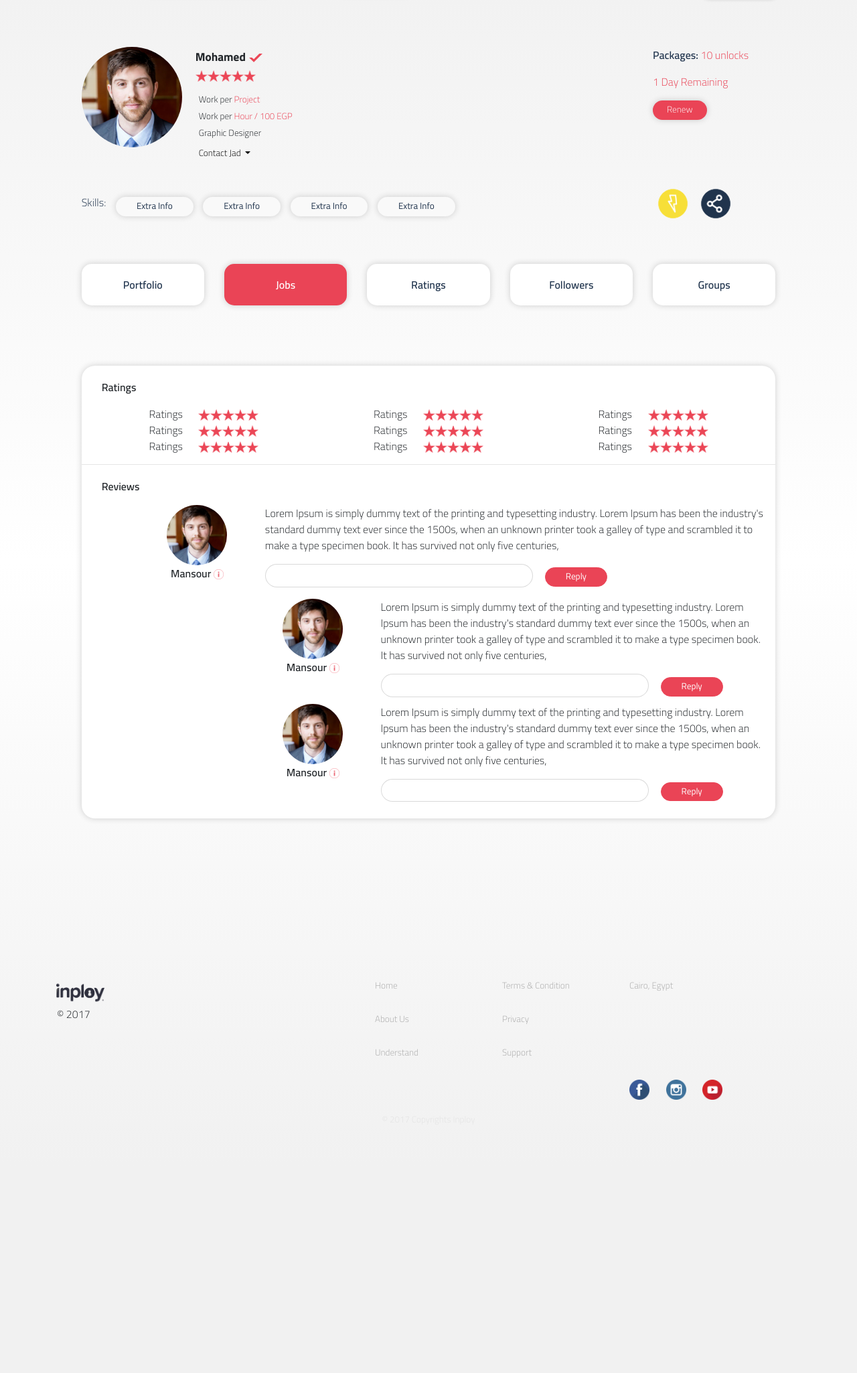
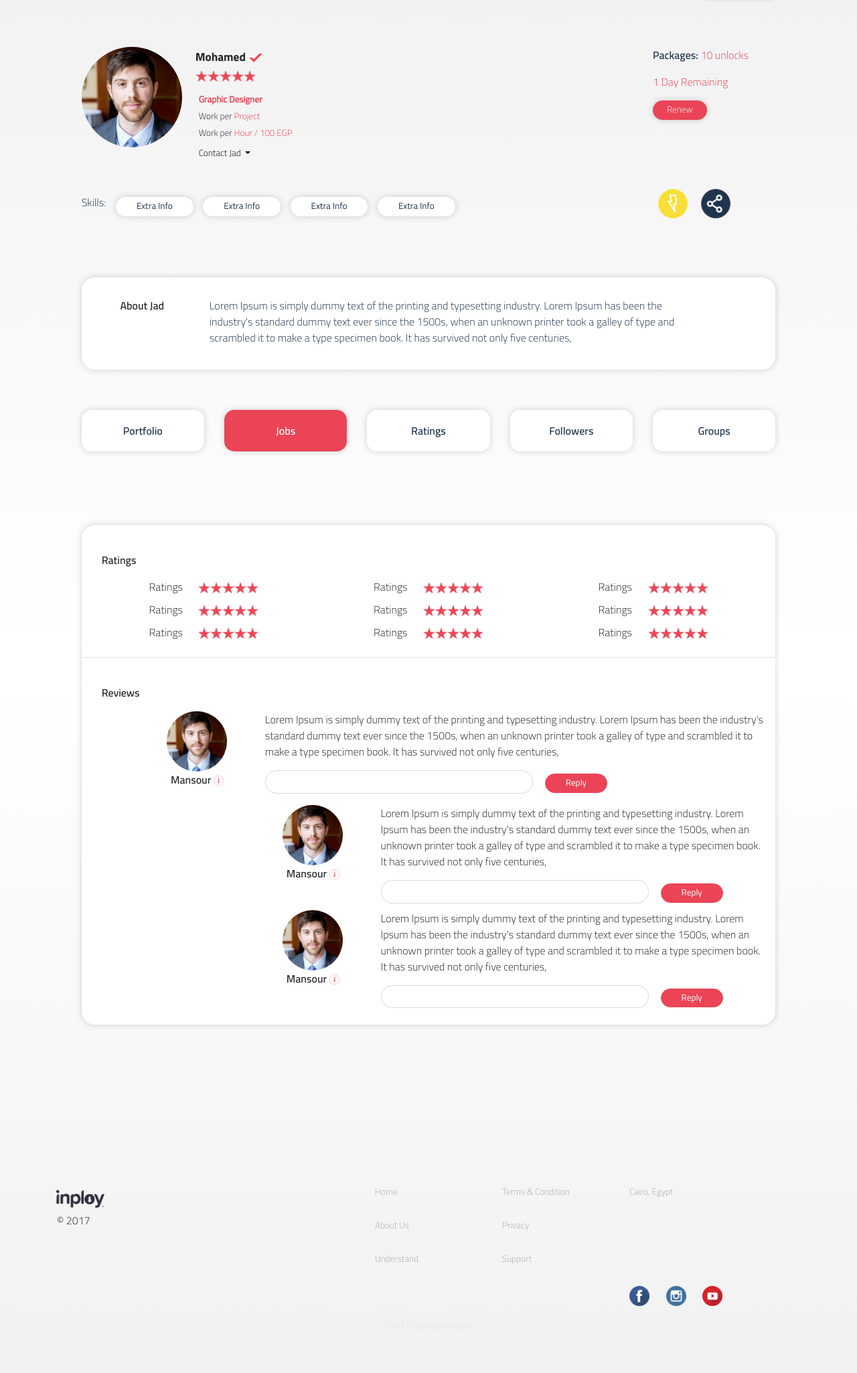
Before and after one commit to MohebMak/inploy, a PHP site: page /ratings_freelancer.php in a window 1280 px wide. Shown: the part 70-2120 px from the top of the page at 67% size. Before the commit the page ends 1746 px from the top, so only its background shows below. Run offline with PHP 8.4, Linux system fonts and the light colour scheme; some libraries are stand-ins or nearby versions.

```diff
--- a/Client_POV.php
+++ b/Client_POV.php
@@ -16,7 +16,7 @@
         <p class="user_name" style="margin-bottom: 5px;">Company<img src="images/icons/i-17.png" width="20" style="margin-left: 5px"></p>
         <p class="user_review" style="margin-bottom: 10px;"><img src="images/icons/i-18.png" width="90"></p>
 
-        <p class="user_industry">Web & App Development</p>
+        <p class="user_industry freelance-Category">Web & App Development</p>
         <button class=" user_industry dropdown-toggle" style="background-color: transparent;padding-left:0px;border: none;outline: none;" type="button" id="contact_freelancer" data-toggle="dropdown" aria-haspopup="true" aria-expanded="false">
           Contact Jad
         </button>
--- a/My_Own_POV.php
+++ b/My_Own_POV.php
@@ -14,11 +14,13 @@
       <img src="user.jpg" class="rounded-circle img-fluid user_img" width="150" >
       <div class="user_info">
         <p class="user_name" style="margin-bottom: 5px">Mohamed<img src="images/icons/i-17.png" width="20" style="margin-left: 5px"></p>
+
         <p class="user_review"><img src="images/icons/i-18.png" width="90"></p>
 <!--        if condition based on rate-->
+<p class="user_industry freelance-Category">Graphic Designer</p>
+
         <p class="user_industry">Work per <span style="color: #ea4456">Project</span></p>
         <p class="user_industry">Work per <span style="color: #ea4456">Hour / 100 EGP</span></p>
-        <p class="user_industry">Graphic Designer</p>
 
 
         <button class=" user_industry dropdown-toggle" style="background-color: transparent;padding-left:0px;border: none;outline: none;" type="button" id="contact_freelancer" data-toggle="dropdown" aria-haspopup="true" aria-expanded="false">
@@ -84,6 +86,27 @@
   </div>
   <!--  END freelance top part POV-->
 
+    <div class="row" style="margin-top: 60px">
+      <div class="col-md-1">
+      </div>
+      <div class="col-lg-10">
+        <div class="card jobs_card">
+          <div class="card-block" style="padding: 20px">
+            <div class="row">
+              <div class="col-lg-2">
+                <p class="content_header text-center" style="margin-top: 10px">About Jad</p>
+              </div>
+              <div class="col-lg-9">
+                <p class="skills_header">
+                  Lorem Ipsum is simply dummy text of the printing and typesetting industry. Lorem Ipsum has been the industry's standard dummy text ever since the 1500s, when an unknown printer took a galley of type and scrambled it to make a type specimen book. It has survived not only five centuries,
+                </p>
+              </div>
+            </div>
+
+          </div>
+        </div>
+      </div>
+    </div>
   <!--main profile buttons-->
   <div class="row" style="margin-top: 40px">
 
--- a/inploy.css
+++ b/inploy.css
@@ -76,6 +76,7 @@ a :hover
 .card-content{
     padding-top: 10px!important;
     padding-bottom: 5px!important;
+    margin-top: 20px !important;
 }
 
 .fotter{
@@ -234,7 +235,7 @@ a :hover
     border-radius: 20px;
     box-shadow: 0px 0px 10px rgba(34,34,34,0.2);
     border: none;
-
+margin-top: 20px ;
 }
 .contact_info{
     font-size: 12pt;
@@ -408,12 +409,21 @@ a :hover
     font-family: font2;
     color: #ea4456;
 }
-
+.freelance-Category
+{
+  font-family: font3 !important;
+  font-weight: bold;
+  color: #ea4456;
+}
+.margin-bottom
+{
+  margin-bottom: 10px;
+}
 .btn_skills{
     margin-top: 10px;
     padding: 5px 30px;
     box-shadow: 0px 0px 10px rgba(34,34,34,0.2);
-    background-color: #F9F9F9;
+    background-color: white;
     color: #20344d;
     border-radius: 15px;
     font-family: font3;
--- a/landing.php
+++ b/landing.php
@@ -674,6 +674,8 @@
 
           </a>
     </div>
+  </div>
+</div>
 
     <div class="" id="briefs" style="margin-top: 20px;display: none;">
 
@@ -888,7 +890,7 @@
 
 
 
-
+</div>
   <br><br><br><br><br><br><br><br><br><br>
 
 
--- a/ratings_freelancer.php
+++ b/ratings_freelancer.php
@@ -47,15 +47,15 @@
             <div class="col-lg-12">
               <p class="content_header" style="float: left">Ratings</p>
             </div>
-            <div class="col-lg-4">Ratings <img style="margin-left: 20px" src="images/icons/i-18.png" width="90"></div>
-            <div class="col-lg-4">Ratings <img style="margin-left: 20px" src="images/icons/i-18.png" width="90"></div>
-            <div class="col-lg-4">Ratings <img style="margin-left: 20px" src="images/icons/i-18.png" width="90"></div>
-            <div class="col-lg-4">Ratings <img style="margin-left: 20px" src="images/icons/i-18.png" width="90"></div>
-            <div class="col-lg-4">Ratings <img style="margin-left: 20px" src="images/icons/i-18.png" width="90"></div>
-            <div class="col-lg-4">Ratings <img style="margin-left: 20px" src="images/icons/i-18.png" width="90"></div>
-            <div class="col-lg-4">Ratings <img style="margin-left: 20px" src="images/icons/i-18.png" width="90"></div>
-            <div class="col-lg-4">Ratings <img style="margin-left: 20px" src="images/icons/i-18.png" width="90"></div>
-            <div class="col-lg-4">Ratings <img style="margin-left: 20px" src="images/icons/i-18.png" width="90"></div>
+            <div class="col-lg-4 margin-bottom">Ratings <img style="margin-left: 20px" src="images/icons/i-18.png" width="90"></div>
+            <div class="col-lg-4 margin-bottom">Ratings <img style="margin-left: 20px" src="images/icons/i-18.png" width="90"></div>
+            <div class="col-lg-4 margin-bottom">Ratings <img style="margin-left: 20px" src="images/icons/i-18.png" width="90"></div>
+            <div class="col-lg-4 margin-bottom">Ratings <img style="margin-left: 20px" src="images/icons/i-18.png" width="90"></div>
+            <div class="col-lg-4 margin-bottom">Ratings <img style="margin-left: 20px" src="images/icons/i-18.png" width="90"></div>
+            <div class="col-lg-4 margin-bottom">Ratings <img style="margin-left: 20px" src="images/icons/i-18.png" width="90"></div>
+            <div class="col-lg-4 margin-bottom">Ratings <img style="margin-left: 20px" src="images/icons/i-18.png" width="90"></div>
+            <div class="col-lg-4 margin-bottom">Ratings <img style="margin-left: 20px" src="images/icons/i-18.png" width="90"></div>
+            <div class="col-lg-4 margin-bottom">Ratings <img style="margin-left: 20px" src="images/icons/i-18.png" width="90"></div>
 
 
 
```
Also changed, not shown: explore.php (+6 -7 lines), followers_client_view.php (+6 -4 lines), ratings_client_view.php (+9 -11 lines).
